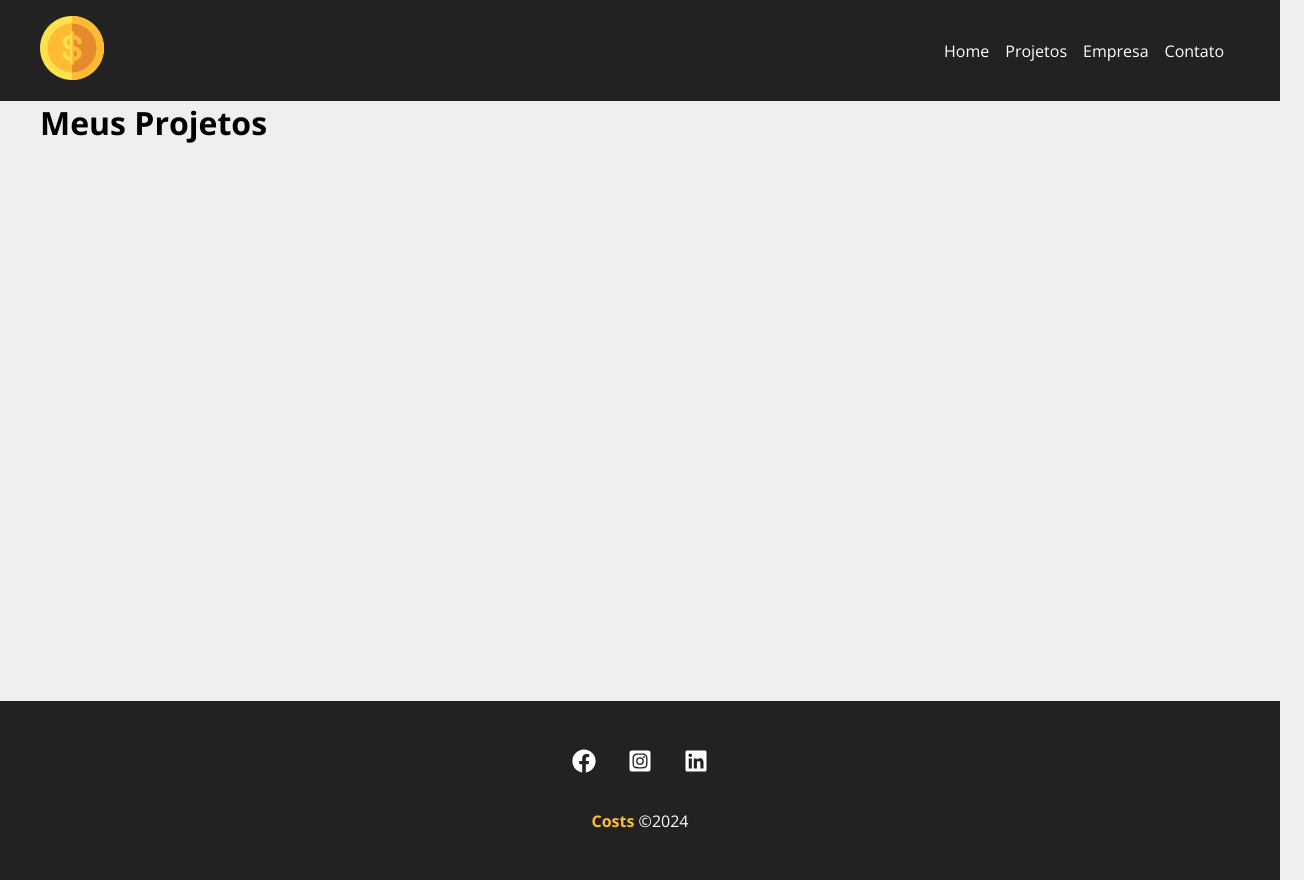
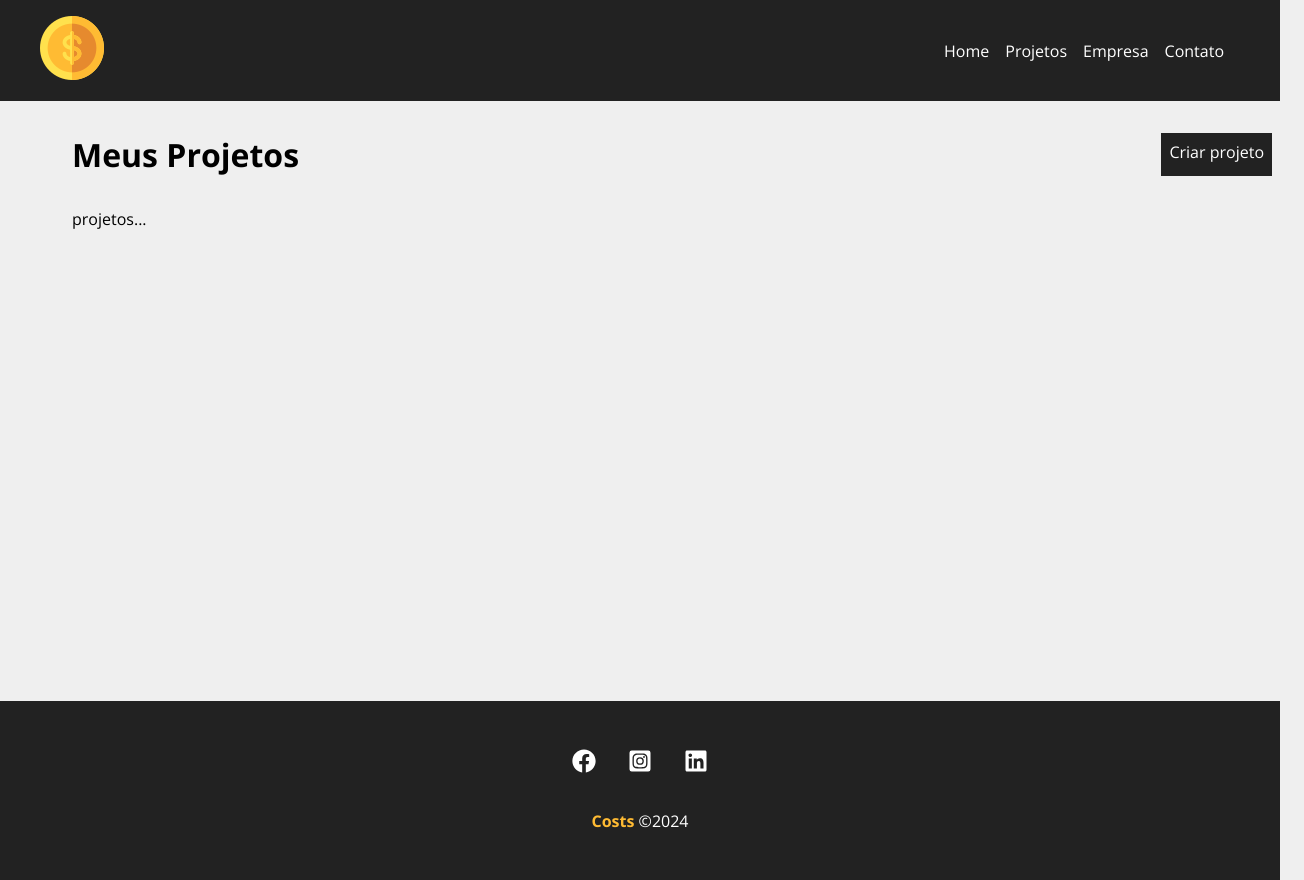
Before and after one commit to WictorPereira/Meu-Projeto-React, a React (Vite) app in the folder costs/: page /projects in a window 1280 px wide. Shown: the whole page, 1304 px wide, since content can reach past the window. Built offline with nearby package versions, Linux system fonts and the light colour scheme.

Commit message:
Inicio Dashboard

```diff
--- a/costs/src/components/pages/Projects.jsx
+++ b/costs/src/components/pages/Projects.jsx
@@ -1,6 +1,11 @@
 import { useLocation } from 'react-router-dom';
 
 import Message from './../layout/Message.jsx';
+import Container from './../layout/Container';
+import LinkButton from '../layout/LinkButton.jsx';
+
+import styles from './Projects.module.css'
+
 
 
 function Projects() {
@@ -12,9 +17,16 @@
     }
 
     return (
-        <div>
-            <h1>Meus Projetos </h1>
+        <div className={styles.project_container}>
+            <div className={styles.title_container}>
+              <h1>Meus Projetos </h1>
+              <LinkButton to = "/newproject" text ="Criar projeto"/>
+            </div>
+
             {message && <Message type="success" msg={message} />}
+            <Container customClass="start">
+                <p>projetos...</p>
+            </Container>
         </div>
     )
 }
--- /dev/null
+++ b/costs/src/components/pages/Projects.module.css
@@ -0,0 +1,9 @@
+.project_container{
+    padding: 2em;
+}
+
+.title_container{
+    display: flex;
+    justify-content: space-between;
+    margin-bottom: 2em;
+}
```
